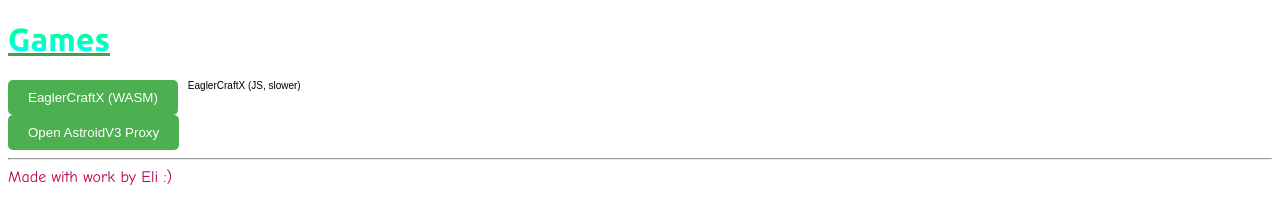
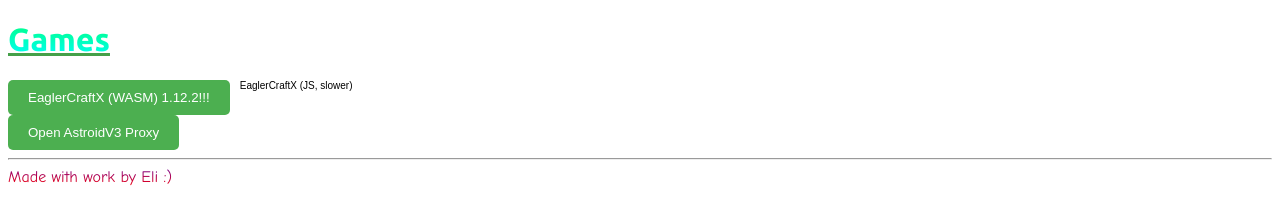
Before and after one commit to blobcoder21/games, a plain HTML site: page index.html in a window 1280 px wide. Drawn offline with Linux system fonts and the light colour scheme; a web font is replaced by a local one.

Commit message:
eaglercraftX update to 1.12.2

```diff
--- a/index.html
+++ b/index.html
@@ -15,7 +15,7 @@
 <body>
 <h1 class="title">Games</h1>
 <div id="eagler">
-<button onclick="window.location.href='games/eaglerWASM.html'">EaglerCraftX (WASM)</button>
+<button onclick="window.location.href='games/eaglerWASM.html'">EaglerCraftX (WASM) 1.12.2!!!</button>
 <a onclick="window.location.href='games/eaglerJS.html'">EaglerCraftX (JS, slower)</a>
 </div>
 <button onclick="window.location.href='games/astroidv3proxy.html'">Open AstroidV3 Proxy</button>
```
